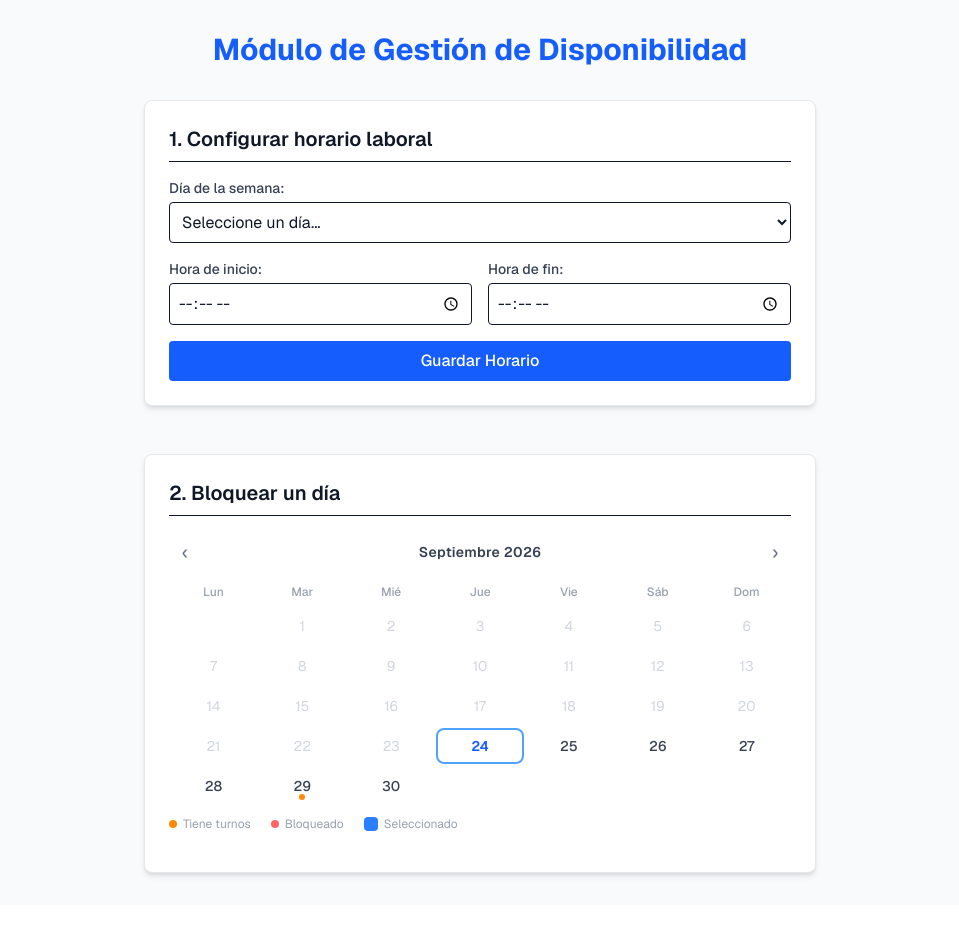
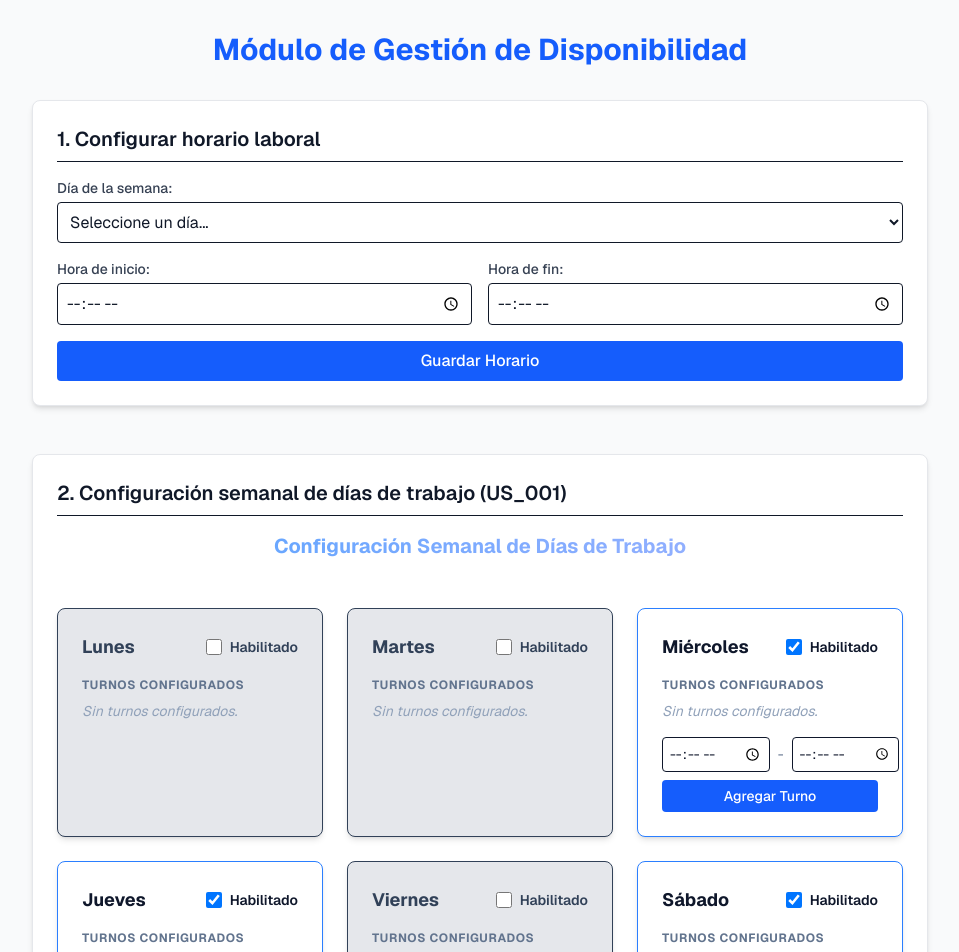
Before and after one commit to MaxiFran48/agenda-ya, a Next.js app: page / in a window 1280 px wide. Shown: the top 952 px of the page, without its empty margins (160-1119 px from the left). Before the commit the page ends 905 px from the top, so only its background shows below. Built offline with nearby package versions, Linux system fonts and the light colour scheme.

Commit message:
Test E2E de US001, test unitario de US001, y readaptacion del test E2E de la gestion de disponibilidad

```diff
--- a/app/page.tsx
+++ b/app/page.tsx
@@ -5,6 +5,18 @@ import {
   esFechaValidaParaBloqueo,
   descartarSeleccion,
 } from '../services/disponibilidad';
+import GestionSemana, { DayConfig } from '../components/US_001_configuracionSemanal';
+
+// Datos del entorno de test del CP-001-01
+const DIAS_INICIALES: DayConfig[] = [
+  { diaSemana: 'Lunes', habilitado: false, guardadoHabilitado: false, tieneReservas: false, turnos: [] },
+  { diaSemana: 'Martes', habilitado: false, guardadoHabilitado: false, tieneReservas: false, turnos: [] },
+  { diaSemana: 'Miércoles', habilitado: true, guardadoHabilitado: true, tieneReservas: false, turnos: [] },
+  { diaSemana: 'Jueves', habilitado: true, guardadoHabilitado: true, tieneReservas: false, turnos: [] },
+  { diaSemana: 'Viernes', habilitado: false, guardadoHabilitado: false, tieneReservas: false, turnos: [] },
+  { diaSemana: 'Sábado', habilitado: true, guardadoHabilitado: true, tieneReservas: false, turnos: [] },
+  { diaSemana: 'Domingo', habilitado: false, guardadoHabilitado: false, tieneReservas: false, turnos: [] },
+];
 
 // ─── Datos de ejemplo ────────────────────────────────────────────────────────
 const DIAS_CON_RESERVAS: string[] = [
@@ -117,7 +129,7 @@ export default function GestionDisponibilidad() {
 
   return (
     <div className="min-h-screen p-8 bg-gray-50 text-gray-900 font-sans">
-      <div className="max-w-2xl mx-auto space-y-12">
+      <div className="max-w-4xl mx-auto space-y-12">
         <h1 className="text-3xl font-bold text-center text-blue-600 mb-8">
           Módulo de Gestión de Disponibilidad
         </h1>
@@ -164,9 +176,15 @@ export default function GestionDisponibilidad() {
           </form>
         </section>
 
-        {/* ── SECCIÓN 2: BLOQUEAR UN DÍA ── */}
+        {/* ── SECCIÓN 2: CONFIGURACIÓN SEMANAL DE DÍAS DE TRABAJO (US_001) ── */}
         <section className="bg-white p-6 rounded-lg shadow-md border border-gray-200">
-          <h2 className="text-xl font-semibold mb-5 border-b pb-2">2. Bloquear un día</h2>
+          <h2 className="text-xl font-semibold mb-4 border-b pb-2">2. Configuración semanal de días de trabajo (US_001)</h2>
+          <GestionSemana diasIniciales={DIAS_INICIALES} />
+        </section>
+
+        {/* ── SECCIÓN 3: BLOQUEAR UN DÍA ── */}
+        <section className="bg-white p-6 rounded-lg shadow-md border border-gray-200">
+          <h2 className="text-xl font-semibold mb-5 border-b pb-2">3. Bloquear un día</h2>
 
           {/* ── MINI CALENDARIO ── */}
           <div className="mb-4 select-none">
--- a/components/US_001_configuracionSemanal.tsx
+++ b/components/US_001_configuracionSemanal.tsx
@@ -2,26 +2,34 @@
 
 import React, { useState } from 'react';
 import { guardarEstadoDia } from '../services/persistenciaEstadoDia';
-import GestionDiaTrabajo from './US_001_gestionDiaTrabajo';
+import GestionDiaTrabajo, { Turno } from './US_001_gestionDiaTrabajo';
 
-interface DayConfig {
+export interface DayConfig {
   diaSemana: string;
   habilitado: boolean;
   guardadoHabilitado: boolean;
   tieneReservas: boolean;
+  turnos: Turno[];
 }
 
-export default function ConfiguracionSemanal() {
-  const [dias, setDias] = useState<DayConfig[]>([
-    { diaSemana: 'Lunes', habilitado: true, guardadoHabilitado: true, tieneReservas: true },
-    { diaSemana: 'Martes', habilitado: true, guardadoHabilitado: true, tieneReservas: false },
-    { diaSemana: 'Miércoles', habilitado: true, guardadoHabilitado: true, tieneReservas: true },
-    { diaSemana: 'Jueves', habilitado: true, guardadoHabilitado: true, tieneReservas: false },
-    { diaSemana: 'Viernes', habilitado: true, guardadoHabilitado: true, tieneReservas: true },
-    { diaSemana: 'Sábado', habilitado: false, guardadoHabilitado: false, tieneReservas: false },
-    { diaSemana: 'Domingo', habilitado: false, guardadoHabilitado: false, tieneReservas: false },
-  ]);
+function crearDiasIniciales(): DayConfig[] {
+  return [
+    { diaSemana: 'Lunes', habilitado: true, guardadoHabilitado: true, tieneReservas: true, turnos: [] },
+    { diaSemana: 'Martes', habilitado: true, guardadoHabilitado: true, tieneReservas: false, turnos: [] },
+    { diaSemana: 'Miércoles', habilitado: true, guardadoHabilitado: true, tieneReservas: true, turnos: [] },
+    { diaSemana: 'Jueves', habilitado: true, guardadoHabilitado: true, tieneReservas: false, turnos: [] },
+    { diaSemana: 'Viernes', habilitado: true, guardadoHabilitado: true, tieneReservas: true, turnos: [] },
+    { diaSemana: 'Sábado', habilitado: false, guardadoHabilitado: false, tieneReservas: false, turnos: [] },
+    { diaSemana: 'Domingo', habilitado: false, guardadoHabilitado: false, tieneReservas: false, turnos: [] },
+  ];
+}
 
+export default function ConfiguracionSemanal({
+  diasIniciales,
+}: {
+  diasIniciales?: DayConfig[];
+}) {
+  const [dias, setDias] = useState<DayConfig[]>(() => diasIniciales ?? crearDiasIniciales());
   const [mensaje, setMensaje] = useState('');
   const [mostrarAdvertencia, setMostrarAdvertencia] = useState(false);
   const [diasConAdvertencia, setDiasConAdvertencia] = useState<string[]>([]);
@@ -30,6 +38,30 @@ export default function ConfiguracionSemanal() {
     const nuevosDias = [...dias];
     nuevosDias[index].habilitado = !nuevosDias[index].habilitado;
     setDias(nuevosDias);
+  };
+
+  const handleAgregarTurno = (dia: string, horaInicio: string, horaFin: string) => {
+    setDias(
+      dias.map((d) =>
+        d.diaSemana === dia
+          ? {
+              ...d,
+              turnos: [
+                ...d.turnos,
+                { id: `${Date.now()}-${Math.random().toString(36).slice(2, 7)}`, horaInicio, horaFin },
+              ],
+            }
+          : d
+      )
+    );
+  };
+
+  const handleEliminarTurno = (dia: string, id: string) => {
+    setDias(
+      dias.map((d) =>
+        d.diaSemana === dia ? { ...d, turnos: d.turnos.filter((t) => t.id !== id) } : d
+      )
+    );
   };
 
   const handleGuardar = async () => {
@@ -60,7 +92,7 @@ export default function ConfiguracionSemanal() {
       // Actualizar estado guardado
       setDias(dias.map((d) => ({ ...d, guardadoHabilitado: d.habilitado })));
       setMensaje(cambiosRealizados ? 'Cambios guardados exitosamente' : 'No hay cambios pendientes');
-    } catch (error) {
+    } catch {
       setMensaje('Error al guardar los cambios');
     }
   };
@@ -81,7 +113,7 @@ export default function ConfiguracionSemanal() {
 
       const listaDias = diasConAdvertencia.join(', ');
       setMensaje(`Reservas para el día ${listaDias} canceladas`);
-    } catch (error) {
+    } catch {
       setMensaje('Error al cancelar reservas');
     }
   };
@@ -105,8 +137,10 @@ export default function ConfiguracionSemanal() {
             key={d.diaSemana}
             diaSemana={d.diaSemana}
             habilitado={d.habilitado}
-            guardadoHabilitado={d.guardadoHabilitado}
             onToggle={() => handleToggle(index)}
+            turnos={d.turnos}
+            onAgregarTurno={handleAgregarTurno}
+            onEliminarTurno={handleEliminarTurno}
           />
         ))}
       </div>
@@ -120,6 +154,7 @@ export default function ConfiguracionSemanal() {
           <button
             type="button"
             data-testid="btn-descartar-global"
+            data-cy="btn-descartar-global"
             onClick={handleDescartarCambios}
             className="px-4 py-2 border border-slate-700 text-slate-300 rounded-lg text-sm font-semibold hover:border-slate-600 hover:bg-slate-800 transition active:scale-95"
           >
@@ -128,6 +163,7 @@ export default function ConfiguracionSemanal() {
           <button
             type="button"
             data-testid="btn-guardar-global"
+            data-cy="btn-guardar-global"
             onClick={handleGuardar}
             className="bg-green-600 text-white px-5 py-2 rounded-lg text-sm font-semibold hover:bg-green-700 transition active:scale-95 shadow-md shadow-green-600/10"
           >
@@ -137,7 +173,11 @@ export default function ConfiguracionSemanal() {
       </div>
 
       {mensaje && (
-        <div data-testid="mensaje-alerta-global" className="text-sm font-semibold p-3 rounded-lg bg-slate-900 text-slate-200 text-center border border-slate-800 shadow">
+        <div
+          data-testid="mensaje-alerta-global"
+          data-cy="mensaje-alerta-global"
+          className="text-sm font-semibold p-3 rounded-lg bg-slate-900 text-slate-200 text-center border border-slate-800 shadow"
+        >
           {mensaje}
         </div>
       )}
@@ -146,6 +186,7 @@ export default function ConfiguracionSemanal() {
       {mostrarAdvertencia && (
         <div
           data-testid="advertencia-reservas-global"
+          data-cy="advertencia-reservas-global"
           className="p-5 border border-red-500/20 bg-red-950/20 rounded-xl text-red-200 mt-4 animate-fade-in"
         >
           <p className="text-sm font-medium mb-4">
@@ -155,6 +196,7 @@ export default function ConfiguracionSemanal() {
             <button
               type="button"
               data-testid="btn-confirmar-cancelar-global"
+              data-cy="btn-confirmar-cancelar-global"
               onClick={handleConfirmarCancelar}
               className="bg-red-600 text-white px-4 py-2 rounded-lg text-xs font-semibold hover:bg-red-700 transition active:scale-95"
             >
@@ -163,6 +205,7 @@ export default function ConfiguracionSemanal() {
             <button
               type="button"
               data-testid="btn-confirmar-descartar-global"
+              data-cy="btn-confirmar-descartar-global"
               onClick={handleDescartarCambios}
               className="bg-slate-800 border border-slate-700 text-slate-300 px-4 py-2 rounded-lg text-xs font-semibold hover:bg-slate-700 transition active:scale-95"
             >
--- a/components/US_001_gestionDiaTrabajo.tsx
+++ b/components/US_001_gestionDiaTrabajo.tsx
@@ -1,24 +1,71 @@
 'use client';
 
-import React from 'react';
+import React, { useState } from 'react';
+
+export interface Turno {
+  id: string;
+  horaInicio: string;
+  horaFin: string;
+}
+
+function aMinutos(hora: string): number {
+  const [horas, minutos] = hora.split(':').map(Number);
+  return horas * 60 + minutos;
+}
 
 export default function GestionDiaTrabajo({
   diaSemana,
   habilitado,
-  guardadoHabilitado,
   onToggle,
+  turnos = [],
+  onAgregarTurno,
+  onEliminarTurno,
 }: {
   diaSemana: string;
   habilitado: boolean;
-  guardadoHabilitado: boolean;
   onToggle: () => void;
+  turnos?: Turno[];
+  onAgregarTurno?: (dia: string, horaInicio: string, horaFin: string) => void;
+  onEliminarTurno?: (dia: string, id: string) => void;
 }) {
-  const diaClase = guardadoHabilitado ? 'bg-white text-slate-900 border-blue-500' : 'bg-gray-200 text-slate-700';
-  const turnoClase = guardadoHabilitado ? 'bg-blue-50 text-blue-900 font-semibold' : 'bg-gray-100 text-slate-500';
+  const [horaInicio, setHoraInicio] = useState('');
+  const [horaFin, setHoraFin] = useState('');
+  const [error, setError] = useState('');
+
+  const normalizado = diaSemana.toLowerCase();
+  const diaClase = habilitado ? 'bg-white text-slate-900 border-blue-500' : 'bg-gray-200 text-slate-700';
+
+  const handleSubmit = (e: React.FormEvent) => {
+    e.preventDefault();
+    setError('');
+
+    if (!onAgregarTurno) return;
+    if (!horaInicio || !horaFin) {
+      setError('Completá las horas de inicio y fin');
+      return;
+    }
+    if (aMinutos(horaFin) <= aMinutos(horaInicio)) {
+      setError('La hora de fin debe ser posterior a la de inicio');
+      return;
+    }
+
+    const haySuperposicion = turnos.some(
+      (t) => aMinutos(horaInicio) < aMinutos(t.horaFin) && aMinutos(horaFin) > aMinutos(t.horaInicio)
+    );
+    if (haySuperposicion) {
+      setError(`Superposición entre turnos ${horaInicio} y ${horaFin} del día ${diaSemana}`);
+      return;
+    }
+
+    onAgregarTurno(diaSemana, horaInicio, horaFin);
+    setHoraInicio('');
+    setHoraFin('');
+  };
 
   return (
     <div
-      data-testid={`dia-contenedor-${diaSemana.toLowerCase()}`}
+      data-testid={`dia-contenedor-${normalizado}`}
+      data-cy={`dia-contenedor-${normalizado}`}
       className={`p-6 border rounded-lg shadow-md w-full max-w-sm transition-all duration-300 ${diaClase}`}
     >
       <div className="flex items-center justify-between mb-4">
@@ -26,7 +73,8 @@ export default function GestionDiaTrabajo({
         <label className="flex items-center gap-2 cursor-pointer">
           <input
             type="checkbox"
-            data-testid={`dia-checkbox-${diaSemana.toLowerCase()}`}
+            data-testid={`dia-checkbox-${normalizado}`}
+            data-cy={`dia-checkbox-${normalizado}`}
             checked={habilitado}
             onChange={onToggle}
             className="w-4 h-4 text-blue-600 border-gray-300 rounded focus:ring-blue-500"
@@ -35,29 +83,84 @@ export default function GestionDiaTrabajo({
         </label>
       </div>
 
-      {/* Lista de turnos de ejemplo */}
+      {/* Lista de turnos del día */}
       <div className="mb-4">
         <h4 className="text-xs font-bold uppercase tracking-wider mb-2 text-slate-500">Turnos configurados</h4>
-        <div className="flex flex-col gap-2">
-          <div data-testid="turno-item" className={`p-2 rounded text-sm font-medium ${turnoClase}`}>
-            09:00 - 10:00
+        {turnos.length === 0 ? (
+          <p className="text-sm text-slate-400 italic">Sin turnos configurados.</p>
+        ) : (
+          <div className="flex flex-col gap-2">
+            {turnos.map((t) => (
+              <div
+                key={t.id}
+                data-testid={`turno-item-${normalizado}`}
+                data-cy={`turno-item-${normalizado}`}
+                className={`p-2 rounded text-sm font-medium flex items-center justify-between ${
+                  habilitado ? 'bg-blue-50 text-blue-900' : 'bg-gray-100 text-slate-500'
+                }`}
+              >
+                <span>
+                  {t.horaInicio} - {t.horaFin}
+                </span>
+                {onEliminarTurno && (
+                  <button
+                    type="button"
+                    data-testid={`btn-eliminar-turno-${normalizado}`}
+                    data-cy={`btn-eliminar-turno-${normalizado}`}
+                    onClick={() => onEliminarTurno(diaSemana, t.id)}
+                    className="text-xs font-bold text-red-500 hover:text-red-700 px-1.5 transition"
+                    aria-label={`Eliminar turno ${t.horaInicio} - ${t.horaFin}`}
+                  >
+                    ✕
+                  </button>
+                )}
+              </div>
+            ))}
           </div>
-          <div data-testid="turno-item" className={`p-2 rounded text-sm font-medium ${turnoClase}`}>
-            10:00 - 11:00
-          </div>
-        </div>
+        )}
       </div>
 
-      <div className="flex gap-2">
-        {guardadoHabilitado && (
-          <span
-            data-testid="btn-agregar-turno"
-            className="bg-blue-600 text-white px-3 py-1.5 rounded text-sm font-medium cursor-pointer hover:bg-blue-700 transition"
+      {/* Alta de turnos */}
+      {habilitado && onAgregarTurno && (
+        <form onSubmit={handleSubmit} className="flex flex-col gap-2">
+          <div className="flex gap-2 items-center">
+            <input
+              type="time"
+              data-testid={`input-hora-inicio-${normalizado}`}
+              data-cy={`input-hora-inicio-${normalizado}`}
+              value={horaInicio}
+              onChange={(e) => setHoraInicio(e.target.value)}
+              className="border rounded p-1.5 text-sm text-slate-900 focus:ring-2 focus:ring-blue-500 outline-none flex-1"
+            />
+            <span className="text-slate-500 text-sm">-</span>
+            <input
+              type="time"
+              data-testid={`input-hora-fin-${normalizado}`}
+              data-cy={`input-hora-fin-${normalizado}`}
+              value={horaFin}
+              onChange={(e) => setHoraFin(e.target.value)}
+              className="border rounded p-1.5 text-sm text-slate-900 focus:ring-2 focus:ring-blue-500 outline-none flex-1"
+            />
+          </div>
+          {error && (
+            <div
+              data-testid={`mensaje-error-turno-${normalizado}`}
+              data-cy={`mensaje-error-turno-${normalizado}`}
+              className="text-xs text-red-600 bg-red-50 border border-red-200 rounded p-1.5"
+            >
+              {error}
+            </div>
+          )}
+          <button
+            type="submit"
+            data-testid={`btn-agregar-turno-${normalizado}`}
+            data-cy={`btn-agregar-turno-${normalizado}`}
+            className="bg-blue-600 text-white px-3 py-1.5 rounded text-sm font-medium hover:bg-blue-700 transition"
           >
             Agregar Turno
-          </span>
-        )}
-      </div>
+          </button>
+        </form>
+      )}
     </div>
   );
 }
```
Also changed, not shown: 1 other file (tests, documents, lock files or other folders).
